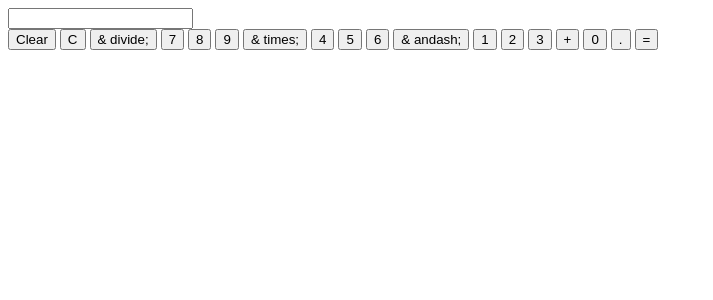
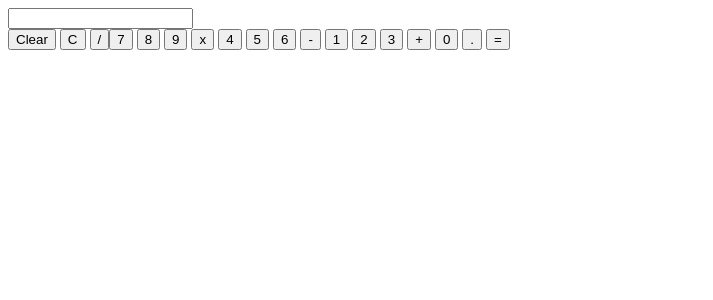
Before and after one commit to Ricardo3277/Inputs-Calculator, a React (Create React App) app: page / in a window 1280 px wide. Shown: the top 300 px of the page, without its empty margins (0-713 px from the left). Built offline with nearby package versions, Linux system fonts and the light colour scheme.

Commit message:
docs: Creation of the CSS without code and modification to the JS in the buttons

```diff
--- a/src/App.js
+++ b/src/App.js
@@ -19,15 +19,16 @@ const App = () => {
         <
         button > Clear < /button> <
         button > C < /button> <
-        button > & divide; < /button> <
+        button > /</button >
+        <
         button > 7 < /button> <
         button > 8 < /button> <
         button > 9 < /button> <
-        button > & times; < /button> <
+        button > x < /button> <
         button > 4 < /button> <
         button > 5 < /button> <
         button > 6 < /button> <
-        button > & andash; < /button> <
+        button > - < /button> <
         button > 1 < /button> <
         button > 2 < /button> <
         button > 3 < /button> <
```
Also changed, not shown: src/App.css (added).
